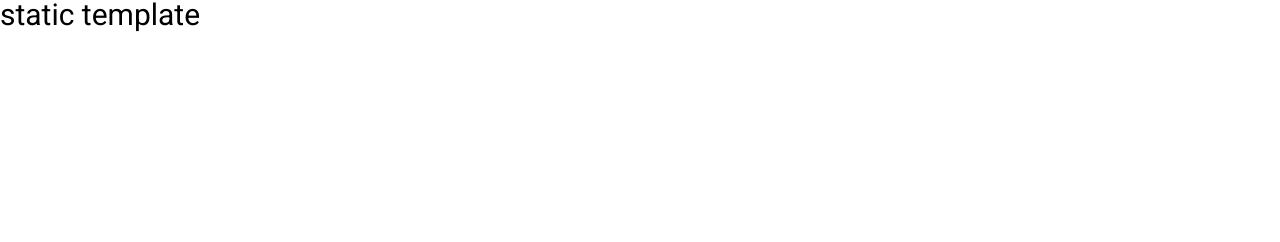
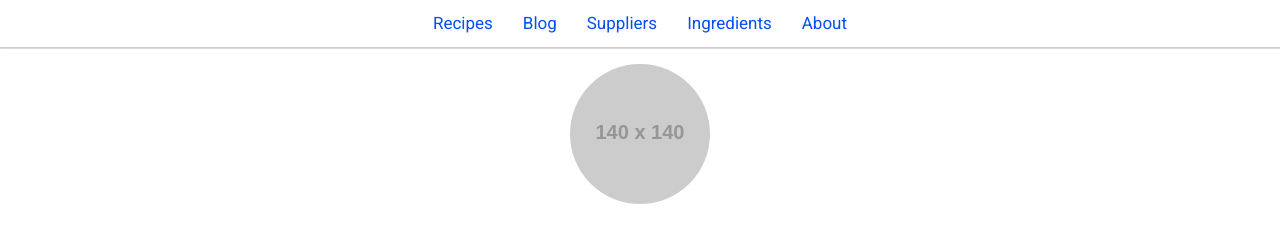
Before and after one commit to Lauhii/Food-Sense-Finished-design, a plain HTML site: page index.html in a window 1280 px wide. Drawn offline with Linux system fonts and the light colour scheme; placeholder pictures from the web are drawn by us.

Commit message:
added logo and nav-bar

```diff
--- a/index.html
+++ b/index.html
@@ -8,6 +8,20 @@
     <link rel="stylesheet" href="styles/main.css" />
   </head>
   <body>
-    <h1>static template</h1>
+    <div class="wrapper">
+      <nav class="nav-logo">
+        <img src="https://via.placeholder.com/140x140/E8117F/fff?text=logo" alt="" class="logo">
+        <ul class="nav-items">
+          <li><a href="">Recipes</a></li>
+          <li><a href="">Blog</a></li>
+          <li><a href="">Suppliers</a></li>
+          <li><a href="">Ingredients</a></li>
+          <li><a href="">About</a></li>
+        </ul>
+        <hr class="nav-bottom-line">
+      </nav>
+      <main class="main-content"></main>
+      <footer class="footer"></footer>
+    </div>
   </body>
 </html>
--- a/styles/main.css
+++ b/styles/main.css
@@ -4,3 +4,46 @@
 /*
 * Add your own CSS code below...
 */
+html{
+    font-size: 10px;
+}
+
+/* Container */
+nav.nav-logo{
+    display: flex;
+    flex-wrap: wrap;
+    justify-content: center;
+}
+img.logo{
+    order: 1;
+    margin-top: 1.5rem;
+}
+ul.nav-items{
+    display: flex;
+    flex-basis: 100%;
+    justify-content: center;
+    font-size: 1.7rem;
+
+}
+.nav-items li{
+    padding: 1.5rem;
+    color: #0050EE;
+}
+
+hr.nav-bottom-line{
+    flex-basis: 100%;
+    height: 0.1rem;
+    border-color: rgba(0, 0, 0, 0.199);
+}
+
+
+
+
+
+
+
+
+
+img.logo{
+    border-radius: 100%;
+}
```
